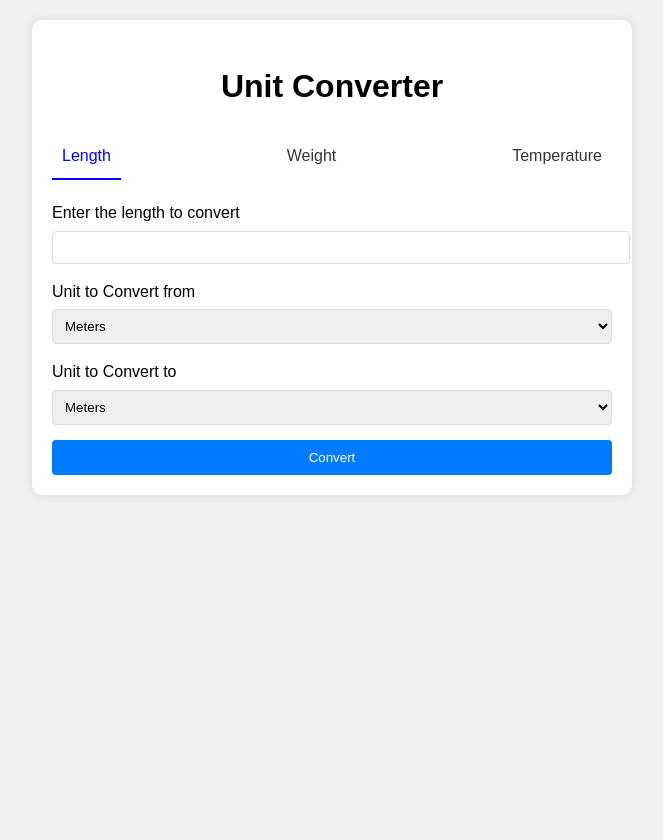
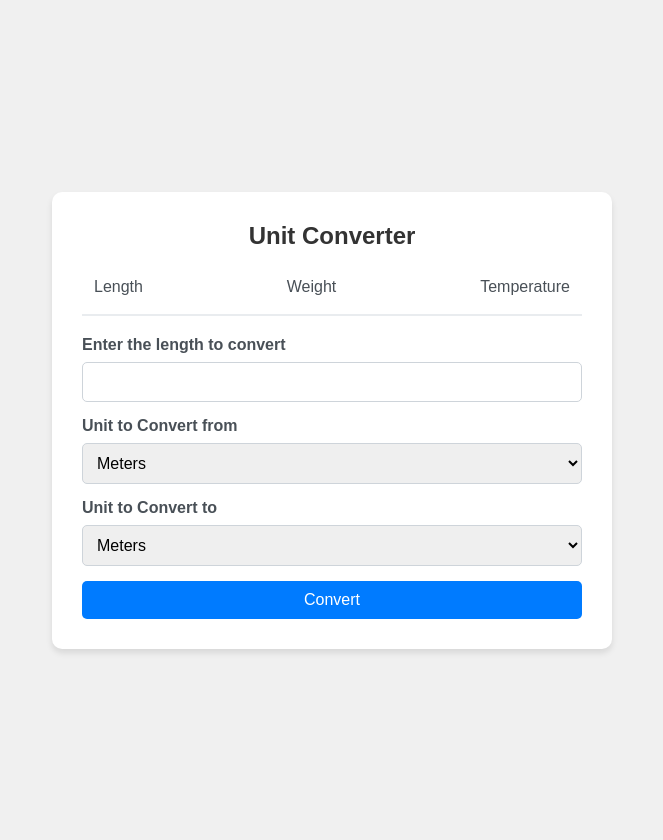
Before and after one commit to barryng712/unit-converter, a Flask app: page /length in a window 1280 px wide. Shown: the whole page, without its empty margins (308-971 px from the left). Before the commit the page ends 495 px from the top, so only its background shows below. Run offline with Flask 3, Linux system fonts and the light colour scheme.

Commit message:
update layout

```diff
--- a/static/styles.css
+++ b/static/styles.css
@@ -1,74 +1,112 @@
 body {
-    font-family: Arial, sans-serif;
-    line-height: 1.6;
+    font-family: 'Arial', sans-serif;
+    background-color: #f0f0f0;
     margin: 0;
     padding: 20px;
-    background-color: #f0f0f0;
+    display: flex;
+    justify-content: center;
+    align-items: center;
+    min-height: 100vh;
 }
+
 .container {
-    max-width: 600px;
-    margin: 0 auto;
+    background-color: #ffffff;
+    border-radius: 10px;
+    box-shadow: 0 4px 6px rgba(0, 0, 0, 0.1);
+    padding: 30px;
+    width: 90%;
+    max-width: 500px;
 }
-.converter-container {
-    background-color: white;
-    border-radius: 10px;
-    padding: 20px;
-    box-shadow: 0 0 10px rgba(0,0,0,0.1);
-}
+
 .converter-title {
+    font-size: 24px;
+    color: #333;
     text-align: center;
+    margin-top: 0;
     margin-bottom: 20px;
 }
+
 .converter-tabs {
     display: flex;
     justify-content: space-between;
     margin-bottom: 20px;
+    border-bottom: 2px solid #e9ecef;
+    padding-bottom: 10px;
 }
+
 .tab {
     text-decoration: none;
-    color: #333;
+    color: #495057;
+    padding: 8px 12px;
+    border-radius: 5px 5px 0 0;
+    transition: all 0.3s ease;
+}
+
+.tab:hover, .tab.active {
+    color: #007bff;
+    background-color: #e9ecef;
+}
+
+.tab.active {
+    border-bottom: 3px solid #007bff;
+}
+
+main {
+    margin-top: 20px;
+}
+
+form label {
+    display: block;
+    margin-bottom: 8px;
+    color: #495057;
+    font-weight: bold;
+}
+
+form input, form select {
+    width: 100%;
     padding: 10px;
+    margin-bottom: 15px;
+    border: 1px solid #ced4da;
+    border-radius: 5px;
+    font-size: 16px;
+    box-sizing: border-box;
 }
-.tab.active {
-    color: blue;
-    border-bottom: 2px solid blue;
+
+form input:focus, form select:focus {
+    outline: none;
+    border-color: #80bdff;
+    box-shadow: 0 0 0 0.2rem rgba(0,123,255,.25);
 }
-.converter-form {
-    display: flex;
-    flex-direction: column;
-}
-.form-group {
-    margin-bottom: 15px;
-}
-label {
-    display: block;
-    margin-bottom: 5px;
-}
-input, select {
-    width: 100%;
-    padding: 8px;
-    border: 1px solid #ddd;
-    border-radius: 4px;
-}
-.convert-btn, .reset-btn {
+
+button {
     background-color: #007bff;
     color: white;
     border: none;
-    padding: 10px;
-    border-radius: 4px;
+    padding: 10px 15px;
+    border-radius: 5px;
     cursor: pointer;
+    font-size: 16px;
+    width: 100%;
 }
-.convert-btn:hover, .reset-btn:hover {
+
+button:hover {
     background-color: #0056b3;
 }
-.result-container {
+
+.result {
+    margin-top: 20px;
+    font-size: 18px;
     text-align: center;
+    padding: 15px;
+    background-color: #e9ecef;
+    border-radius: 5px;
 }
-.result {
-    font-size: 24px;
-    font-weight: bold;
-    margin: 20px 0;
+
+.reset-button {
+    background-color: #6c757d;
+    margin-top: 15px;
 }
-.welcome-message {
-    text-align: center;
+
+.reset-button:hover {
+    background-color: #545b62;
 }
--- a/templates/index.html
+++ b/templates/index.html
@@ -2,12 +2,6 @@
 
 {% block main %}
 <div class="converter-container">
-    <h1 class="converter-title">Unit Converter</h1>
-    <div class="converter-tabs">
-        <a href="{{ url_for('converter', category='length') }}" class="tab">Length</a>
-        <a href="{{ url_for('converter', category='weight') }}" class="tab">Weight</a>
-        <a href="{{ url_for('converter', category='temperature') }}" class="tab">Temperature</a>
-    </div>
     <p class="welcome-message">Choose a conversion category from the tabs above to get started.</p>
 </div>
 {% endblock %}
--- a/templates/layout.html
+++ b/templates/layout.html
@@ -8,6 +8,13 @@
 </head>
 <body>
     <div class="container">
+        <h1 class="converter-title">Unit Converter</h1>
+        <div class="converter-tabs">
+            <a href="{{ url_for('converter', category='length') }}" class="tab {% if category == 'length' %}active{% endif %}">Length</a>
+            <a href="{{ url_for('converter', category='weight') }}" class="tab {% if category == 'weight' %}active{% endif %}">Weight</a>
+            <a href="{{ url_for('converter', category='temperature') }}" class="tab {% if category == 'temperature' %}active{% endif %}">Temperature</a>
+        </div>
+
         {% with messages = get_flashed_messages(with_categories=true) %}
             {% if messages %}
                 {% for category, message in messages %}
--- a/templates/length.html
+++ b/templates/length.html
@@ -2,12 +2,6 @@
 
 {% block main %}
 <div class="converter-container">
-    <h1 class="converter-title">Unit Converter</h1>
-    <div class="converter-tabs">
-        <a href="{{ url_for('converter', category='length') }}" class="tab active">Length</a>
-        <a href="{{ url_for('converter', category='weight') }}" class="tab">Weight</a>
-        <a href="{{ url_for('converter', category='temperature') }}" class="tab">Temperature</a>
-    </div>
     <form action="{{ url_for('converter', category='length') }}" method="post" class="converter-form">
         <div class="form-group">
             <label for="value">Enter the length to convert</label>
--- a/templates/result.html
+++ b/templates/result.html
@@ -2,12 +2,6 @@
 
 {% block main %}
 <div class="converter-container">
-    <h1 class="converter-title">Unit Converter</h1>
-    <div class="converter-tabs">
-        <a href="{{ url_for('converter', category='length') }}" class="tab">Length</a>
-        <a href="{{ url_for('converter', category='weight') }}" class="tab">Weight</a>
-        <a href="{{ url_for('converter', category='temperature') }}" class="tab">Temperature</a>
-    </div>
     <div class="result-container">
         <h2>Result of your calculation</h2>
         <p class="result">{{ value }} {{ from_unit }} = {{ "%.4f"|format(result) }} {{ to_unit }}</p>
--- a/templates/temperature.html
+++ b/templates/temperature.html
@@ -2,12 +2,6 @@
 
 {% block main %}
 <div class="converter-container">
-    <h1 class="converter-title">Unit Converter</h1>
-    <div class="converter-tabs">
-        <a href="{{ url_for('converter', category='length') }}" class="tab">Length</a>
-        <a href="{{ url_for('converter', category='weight') }}" class="tab">Weight</a>
-        <a href="{{ url_for('converter', category='temperature') }}" class="tab active">Temperature</a>
-    </div>
     <form action="{{ url_for('converter', category='temperature') }}" method="post" class="converter-form">
         <div class="form-group">
             <label for="value">Enter the temperature to convert</label>
--- a/templates/weight.html
+++ b/templates/weight.html
@@ -2,12 +2,6 @@
 
 {% block main %}
 <div class="converter-container">
-    <h1 class="converter-title">Unit Converter</h1>
-    <div class="converter-tabs">
-        <a href="{{ url_for('converter', category='length') }}" class="tab">Length</a>
-        <a href="{{ url_for('converter', category='weight') }}" class="tab active">Weight</a>
-        <a href="{{ url_for('converter', category='temperature') }}" class="tab">Temperature</a>
-    </div>
     <form action="{{ url_for('converter', category='weight') }}" method="post" class="converter-form">
         <div class="form-group">
             <label for="value">Enter the weight to convert</label>
```
